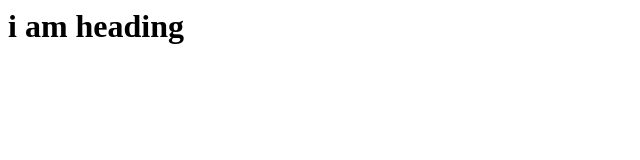
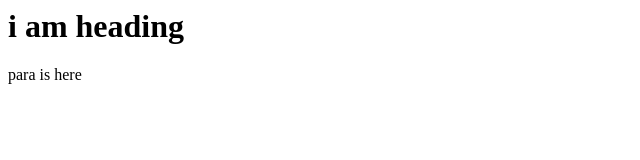
Before and after one commit to Vishal-coder987/localRepo, a plain HTML site: page index.html in a window 1280 px wide. Shown: the full height of the page, 0-640 px from the left. Drawn offline with Linux system fonts and the light colour scheme.

Commit message:
add new feature

```diff
--- a/index.html
+++ b/index.html
@@ -1 +1,2 @@
 <h1>i am heading</h1>
+<p>para is here</p>
```
